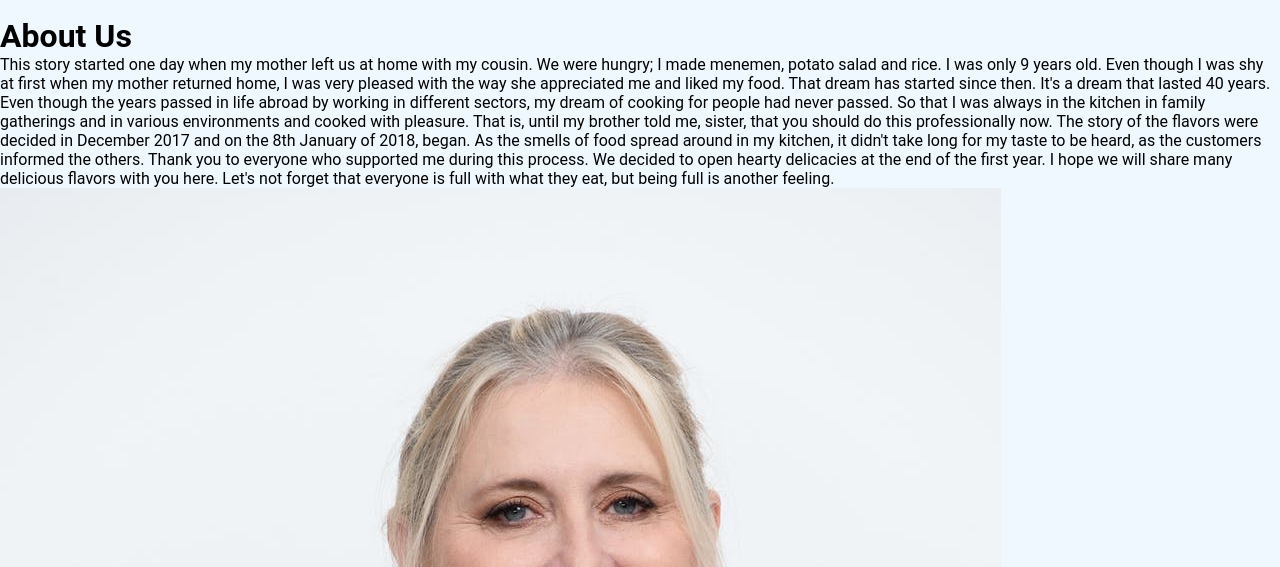
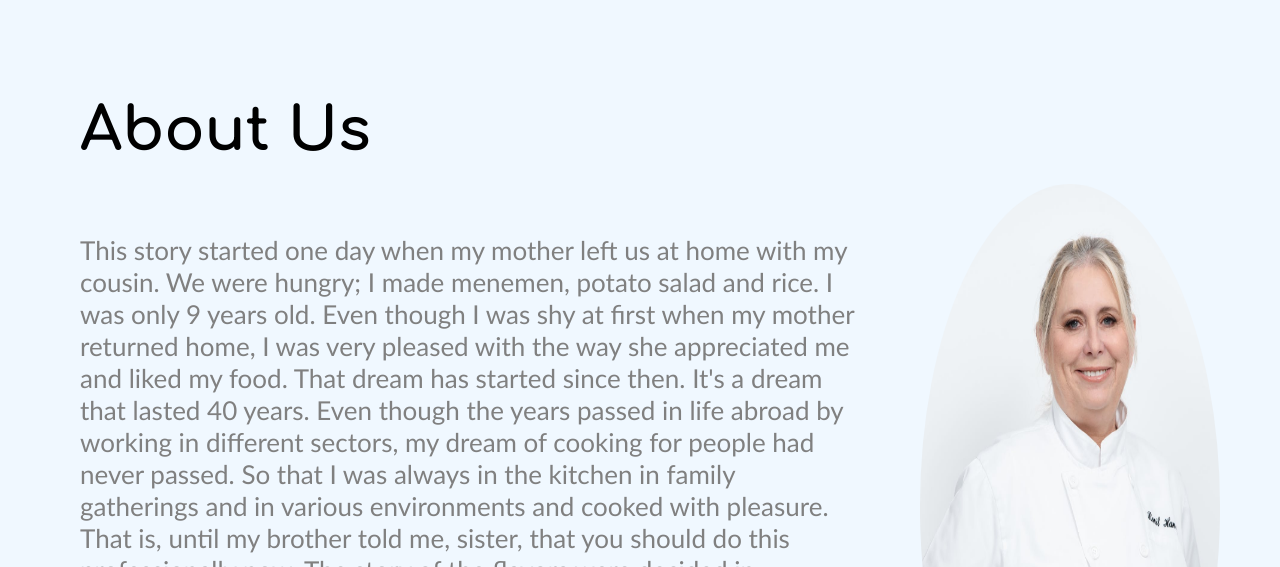
Before and after one commit to hbilgil/restaurant-page, a website built with webpack: page dist/index.html in a window 1280 px wide. Both pictures are taken after a click on the button "About". Shown: the part 233-800 px from the top of the page. Built offline with nearby package versions, Linux system fonts and the light colour scheme.

Commit message:
Edit style.css tfor about page content styling

```diff
--- a/src/style.css
+++ b/src/style.css
@@ -134,6 +134,39 @@ button:hover {
     border-radius: 50%;
 }
 
+.about-content {
+    position: relative;
+    margin: 30px;
+    padding: 30px;
+}
+
+.about-content h1 {
+    padding: 20px;
+    font-size: 60px;
+    font-family: 'MyFont';
+}
+
+.about-content > div {
+    display: flex;
+    justify-content: space-between;
+    gap: 40px;
+}
+
+.about-content p {
+    padding: 20px;
+    font-size: 26px;
+    margin-top: 30px;
+    font-family:'Gill Sans', 'Gill Sans MT', Calibri, 'Trebuchet MS', sans-serif;
+    color: gray;
+}
+
+.about-content img {
+    border: none;
+    border-radius: 50%;
+    width: 300px;
+    height: auto;
+}
+
 .footer {
     display: flex;
     align-items: center;
```
